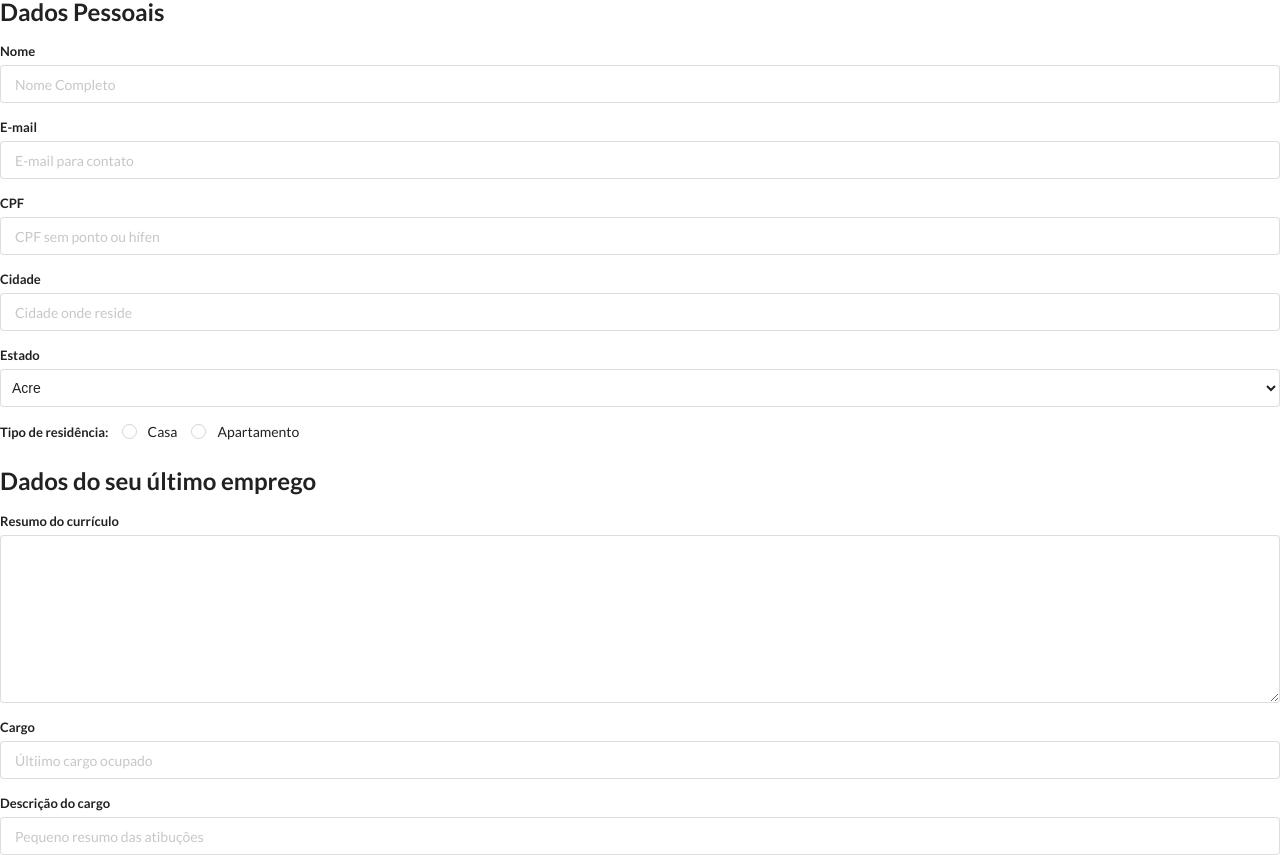
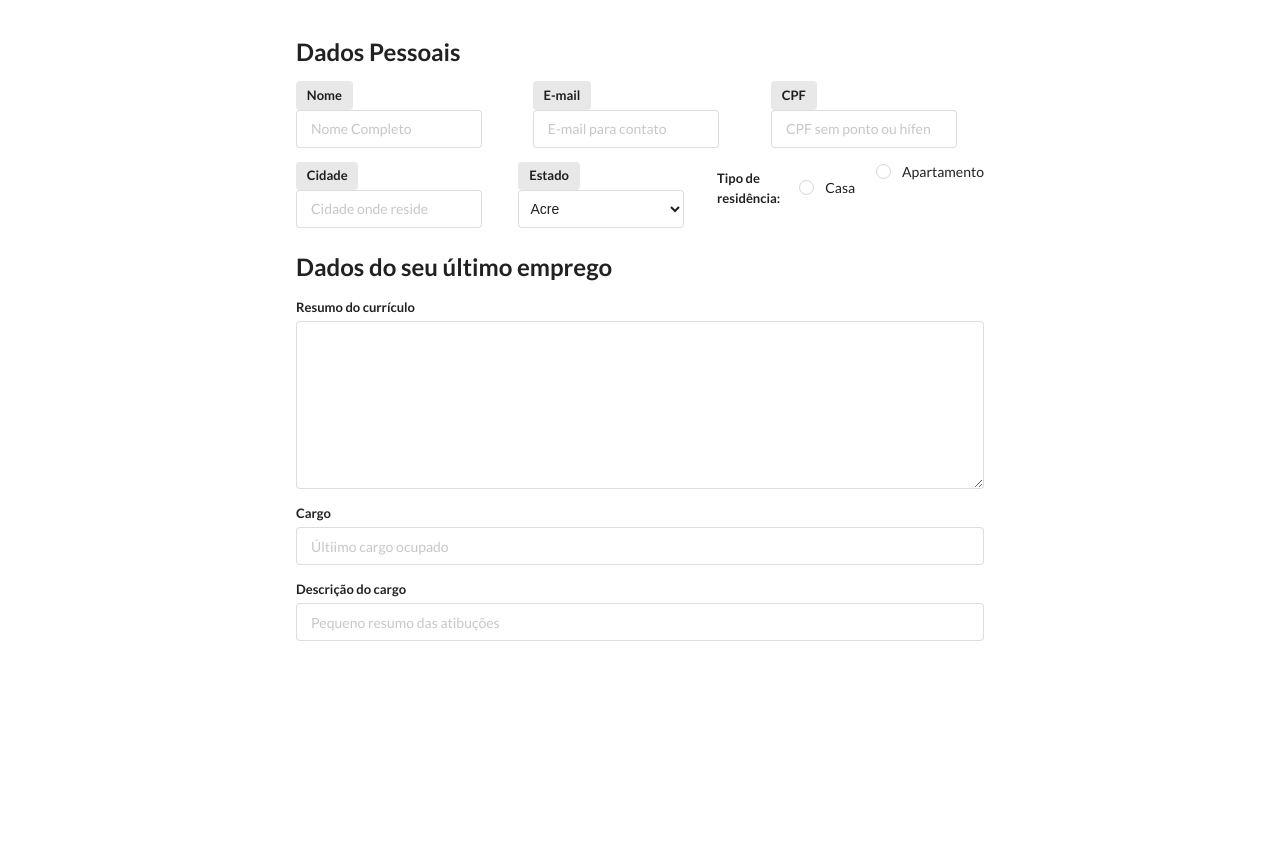
Before and after one commit to BrunaSepulveda/trybe-exercises, a plain HTML site: page bloco_6/form.html in a window 1280 px wide. After the commit the page ends 800 px from the top, so only its background shows below. Drawn offline with Linux system fonts and the light colour scheme.

Commit message:
usando estilos mas o html está bem bagunçado

```diff
--- a/bloco_6/form.html
+++ b/bloco_6/form.html
@@ -6,39 +6,45 @@
     <title>Formulário tipo currículo</title>
     <link rel="stylesheet" href="Semantic-UI-CSS-master/semantic.min.css">
     <script src="Semantic-UI-CSS-master/semantic.min.js"></script>
+    <link rel="stylesheet" href="style.css">
 </head>
 <body>
     <form class="ui form" action="" method="get">
 
         <h2 class="ui header">Dados Pessoais</h2>
-        <div class="field">
-            <label for="name">Nome</label>
-            <input type="text" name="" id="name" maxlength="40" required="required" placeholder="Nome Completo">
+        <div class="fields">
+            <div class="ui inline field">
+                <label for="name" class="ui label">Nome</label>
+                <input class="" type="text" name="" id="name" maxlength="40" required="required" placeholder="Nome Completo">
         </div>
-        <div class="field">
-            <label for="email">E-mail</label>
+        <div class="ui inline field">
+            <label for="email" class="ui label">E-mail</label>
             <input type="text" name="" id="email" maxlength="50" required="required" placeholder="E-mail para contato">
         </div>
-        <div class="field">
-            <label for="cpf">CPF</label>
+        <div class="ui inline field">
+            <label for="cpf" class="ui label">CPF</label>
             <input type="text" name="" id="cpf" maxlength="11" required="required" placeholder="CPF sem ponto ou hífen">
         </div>
-        <div class="field">
-            <label for="cidade">Cidade</label>
+    </div>
+    <div class="fields">
+        <div class="ui inline field">
+            <label for="cidade" class="ui label">Cidade</label>
             <input type="text" name="" id="cidade" maxlength="28" required="required" placeholder="Cidade onde reside">
         </div>
-        <div class="field">
-            <label for="estado">Estado</label>
+        <div class="ui inline field">
+            <label for="estado" class="ui label">Estado</label>
             <select class="ui dropdown" name="estado" id="estado" required="required"></select>
         </div>
-        <div class="inline fields">
+            <div class="inline fields">
             <label for="tipo">Tipo de residência:</label>
             <div class="field">
                 <div class="ui radio checkbox">
-                    <input type="radio" name="tipo" value="casa" id="residencia-casa">
-                    <label for="residencia-casa">Casa</label>
+                <input type="radio" name="tipo" value="casa" id="residencia-casa">
+                <label for="residencia-casa">Casa</label>
                 </div>
             </div>
+    </div>
+
             <div class="field">
                 <div class="ui radio checkbox">
                     <input type="radio" name="tipo" value="apt" id="residencia-apt">
--- /dev/null
+++ b/bloco_6/style.css
@@ -0,0 +1,5 @@
+body {
+ width: 60%;
+ margin: auto;
+ padding: 40px;
+}
```
